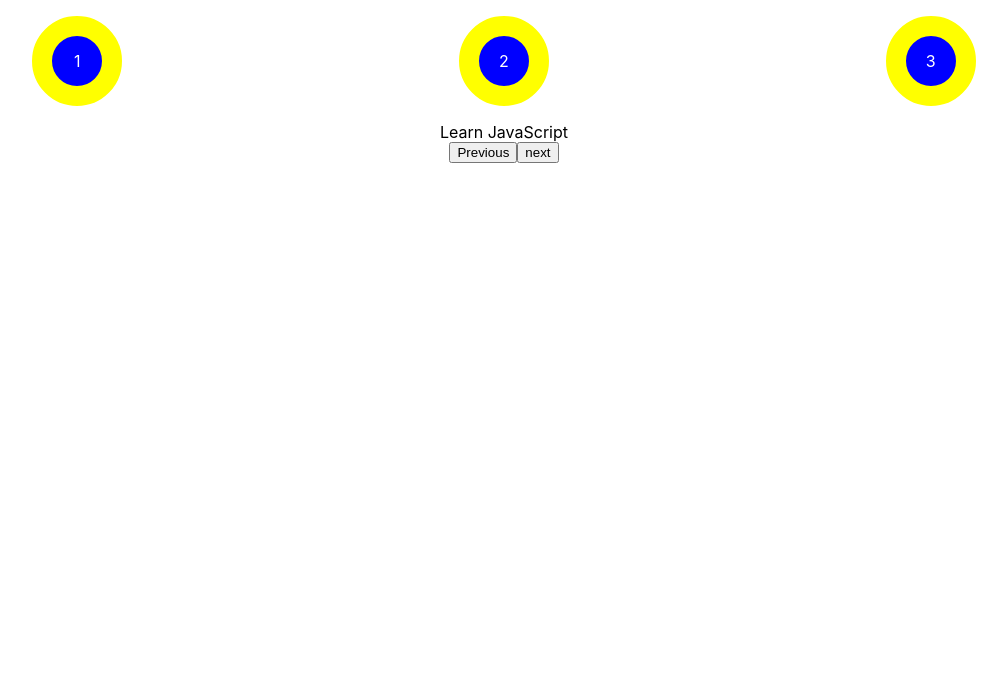
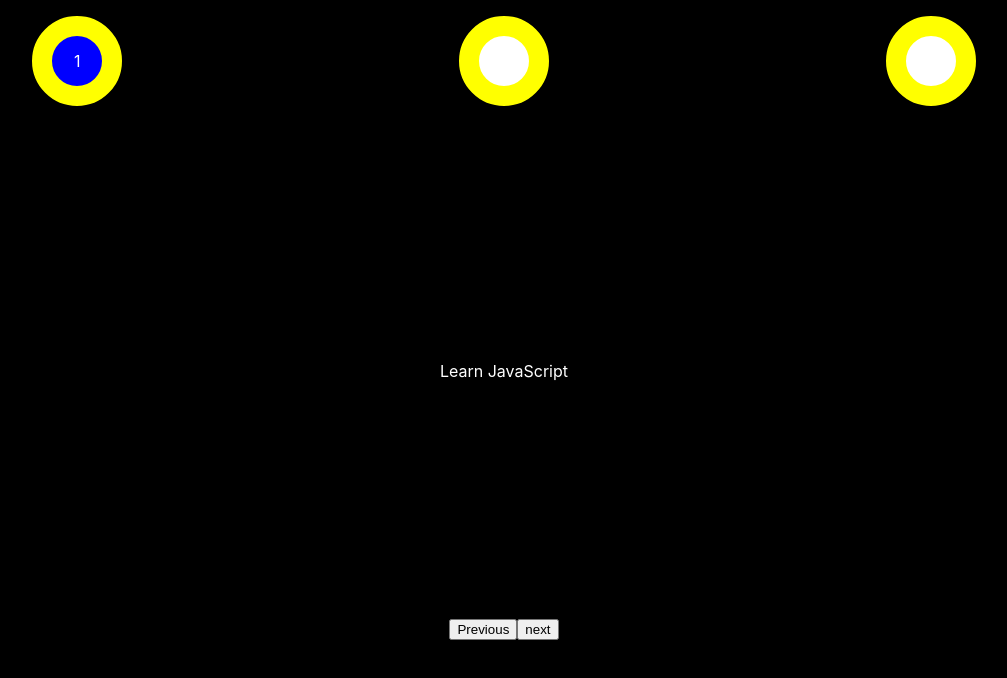
Before and after one commit to samade747/Counter-with-React-App, a React (Create React App) app in the folder counterapp/: page / in a window 1280 px wide. Shown: the top 678 px of the page, without its empty margins (136-1143 px from the left). Built offline with nearby package versions, Linux system fonts and the light colour scheme.

Commit message:
1037pm 8 2 2024

```diff
--- a/counterapp/src/DifferentStages/Buttons.js
+++ b/counterapp/src/DifferentStages/Buttons.js
@@ -1,12 +1,23 @@
-export default function Buttons({ setLevel }){
+export default function Buttons({ setLevel, level }){
 
-console.log(setLevel => "smads")
+console.log(setLevel, "setLevel")
 const previous = () => {
-
+    if(level == 1){
+        setLevel(3)
+        console.log(setLevel, "setLevel")
+    } else {
+        setLevel(level - 1)
+        console.log(setLevel, "setLevel1")
+    }
 }
 
 const next = () => {
+    if(level == 3){
+        setLevel(1)
+    } else{
+        setLevel((previous) => previous + 1)
 
+    }
 }
 
 
--- a/counterapp/src/DifferentStages/Data.js
+++ b/counterapp/src/DifferentStages/Data.js
@@ -1,4 +1,4 @@
-export default function Data({}){
+export default function Data({ level }){
 
     const differentTexts = [
         "Learn JavaScript",
@@ -8,8 +8,8 @@ export default function Data({}){
 
 
     return (
-        <div style={{ textAlign: 'center', color: "black"}}>
-            {differentTexts[0]}
+        <div style={{ textAlign: 'center', color: "white"}}>
+            {differentTexts[level - 1]}
         </div>
 
     )
--- a/counterapp/src/DifferentStages/DifferentStages.js
+++ b/counterapp/src/DifferentStages/DifferentStages.js
@@ -6,16 +6,20 @@ import Buttons from "./Buttons.js";
 
 export default function DifferentStages(){
 
-    const [level, setLevel] = useState(0)
+    const [level, setLevel] = useState(1)
 
 
 return(
-    <div>
-       <Stages />
-       <Data />
-       <Buttons setLevel={setLevel} />
+    <div style={{height: '100vh', backgroundColor: "black"}}>
+    <div style={differentStagesCSS}>
+       <Stages level={level}/>
+       <Data level={level}/>
+       <Buttons setLevel={setLevel} level={level}/>
     </div>
+    </div>
+
 )
 
+}
 
-}
+const differentStagesCSS = { height: "80vh", display: "flex", flexDirection: "column", justifyContent: "space-between"}
--- a/counterapp/src/DifferentStages/Stages.js
+++ b/counterapp/src/DifferentStages/Stages.js
@@ -1,4 +1,4 @@
-export default function Stages(){
+export default function Stages({ level }){
 
 const stagesNumber = [1, 2, 3]
 
@@ -10,7 +10,7 @@ return (
            stagesNumber.map(singleNum => (
             <p style={
                 {
-                backgroundColor: "blue",
+                backgroundColor: level == singleNum ? "blue": "white",
                 borderRadius: "50%",
                 height: "50px",
                 width: "50px",
```
